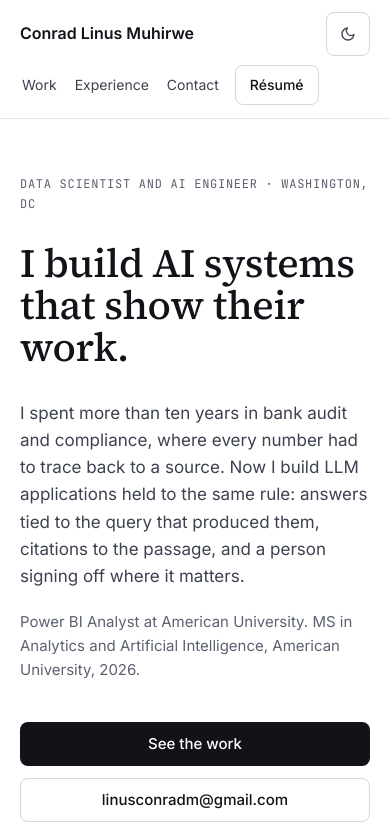
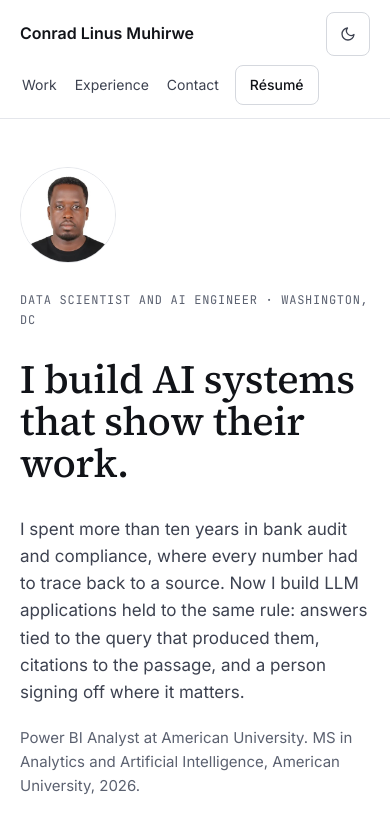
Before and after one commit to LinusConradM/Personal-Website, an Astro site: page / in a window 390 px wide. Shown: the top 831 px of the page. Built offline with nearby package versions, Linux system fonts and the light colour scheme; Astro itself is replaced by a stand-in of ours.

Commit message:
Restore the portrait in the home page hero
The portrait was dropped by the redesign without being called out as a
cut. It now sits beside the headline on desktop (240 px) and above it on
phones (96 px circle), served as webp at 320 and 600 px.

Co-Authored-By: Claude Opus 5.5 <noreply@anthropic.com>
Claude-Session: https://claude.ai/code/session_01RTmpajuMYrAPSMHJyVz3re

```diff
--- a/src/pages/index.astro
+++ b/src/pages/index.astro
@@ -69,6 +69,15 @@ const roles = [
   jsonLd={jsonLd}
 >
   <section class="wrap hero" aria-labelledby="hero-title">
+    <img
+      class="portrait"
+      src="/images/conrad-linus-muhirwe-600.webp"
+      srcset="/images/conrad-linus-muhirwe-320.webp 320w, /images/conrad-linus-muhirwe-600.webp 600w"
+      sizes="(max-width: 760px) 96px, 240px"
+      width="600" height="600"
+      alt="Portrait of Conrad Linus Muhirwe"
+    />
+    <div class="hero-text">
     <p class="label">Data scientist and AI engineer · Washington, DC</p>
     <h1 id="hero-title" class="serif">I build AI systems that show their work.</h1>
     <p class="hero-lede">
@@ -82,6 +91,7 @@ const roles = [
       <a class="btn btn-outline" href={`mailto:${email}`}>{email}</a>
       <a class="btn btn-quiet" href={github} rel="me noopener">GitHub</a>
       <a class="btn btn-quiet" href={linkedin} rel="me noopener">LinkedIn</a>
+    </div>
     </div>
   </section>
 
@@ -257,7 +267,25 @@ const roles = [
 </Base>
 
 <style>
-  .hero { padding-top: 112px; padding-bottom: 104px; }
+  .hero {
+    padding-top: 112px;
+    padding-bottom: 104px;
+    display: grid;
+    grid-template-columns: minmax(0, 1fr) 240px;
+    gap: 56px;
+    align-items: start;
+  }
+  .hero-text { grid-column: 1; grid-row: 1; }
+  .portrait {
+    grid-column: 2;
+    grid-row: 1;
+    width: 240px;
+    height: 240px;
+    border-radius: 16px;
+    object-fit: cover;
+    border: 1px solid var(--line);
+    margin-top: 44px;
+  }
   .hero h1 {
     margin-top: 28px;
     font-size: clamp(40px, 6vw, 68px);
@@ -370,7 +398,9 @@ const roles = [
     .case { margin-bottom: 88px; }
   }
   @media (max-width: 760px) {
-    .hero { padding-top: 56px; padding-bottom: 64px; }
+    .hero { padding-top: 48px; padding-bottom: 64px; grid-template-columns: minmax(0, 1fr); gap: 28px; }
+    .portrait { grid-column: 1; width: 96px; height: 96px; border-radius: 50%; margin-top: 0; }
+    .hero-text { grid-row: 2; }
     .hero-lede { font-size: 17px; }
     .actions .btn { flex: 1 1 100%; }
     .actions .btn-quiet { flex: 1 1 40%; border: 1px solid var(--line-strong); }
```
Also changed, not shown: public/images/conrad-linus-muhirwe-320.webp (added), public/images/conrad-linus-muhirwe-600.webp (added).
